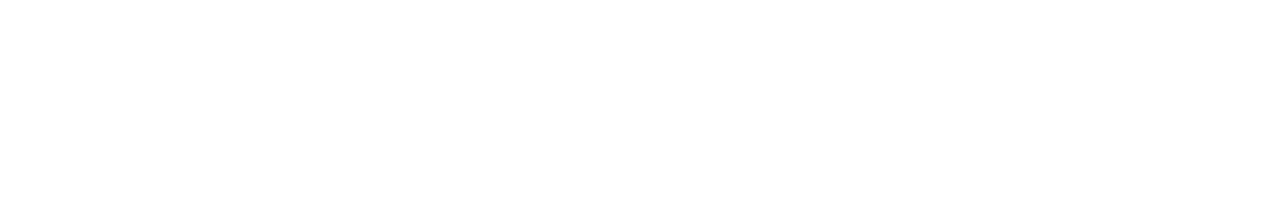
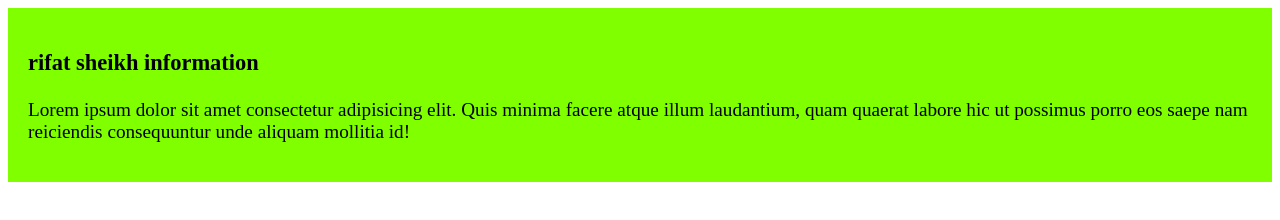
Before and after one commit to rifatsheikh91/my-3rd-project-repo, a plain HTML site: page index.html in a window 1280 px wide. Drawn offline with Linux system fonts and the light colour scheme.

Commit message:
added the rifat info

```diff
--- a/index.html
+++ b/index.html
@@ -4,8 +4,14 @@
     <meta charset="UTF-8">
     <meta name="viewport" content="width=device-width, initial-scale=1.0">
     <title>my 3rd project repo</title>
+    <link rel="stylesheet" href="styles/info.css">
 </head>
 <body>
-
+    <div>
+        <h3>
+            rifat sheikh information
+        </h3>
+        <p>Lorem ipsum dolor sit amet consectetur adipisicing elit. Quis minima facere atque illum laudantium, quam quaerat labore hic ut possimus porro eos saepe nam reiciendis consequuntur unde aliquam mollitia id!</p>
+    </div>
 </body>
 </html>
--- /dev/null
+++ b/styles/info.css
@@ -0,0 +1,6 @@
+div{
+    background-color: chartreuse;
+    font-size: larger;
+    padding: 20px;
+
+}
```
